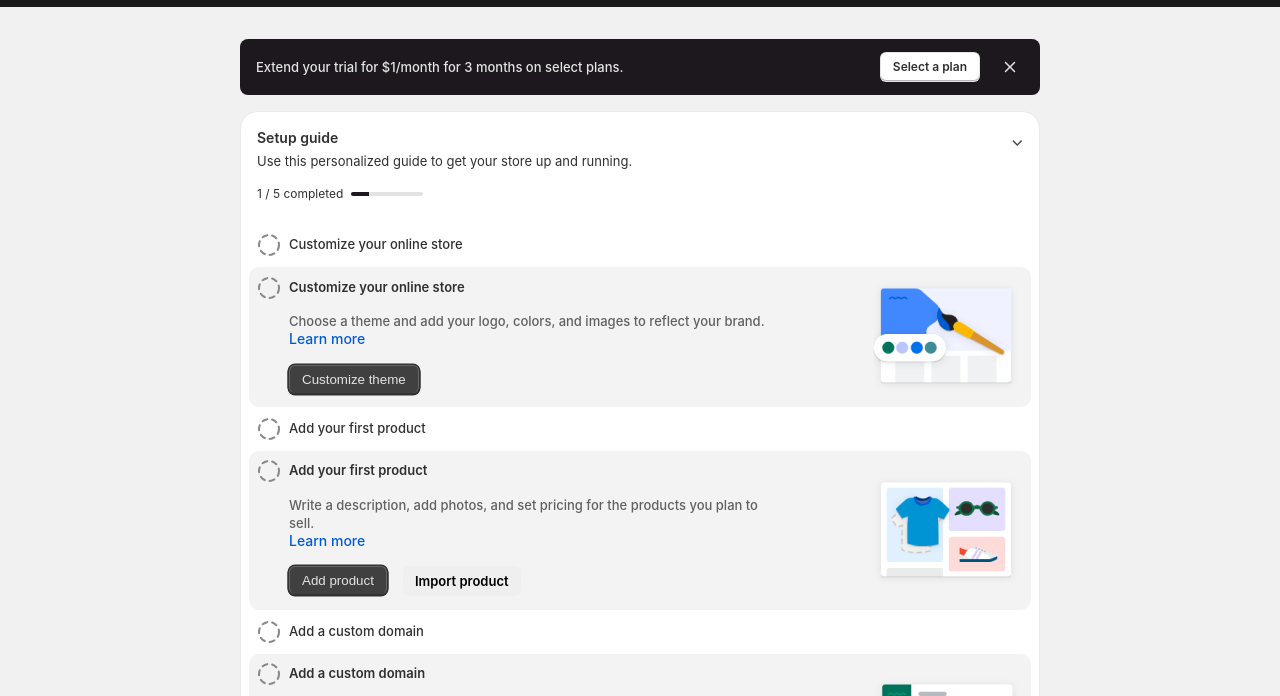
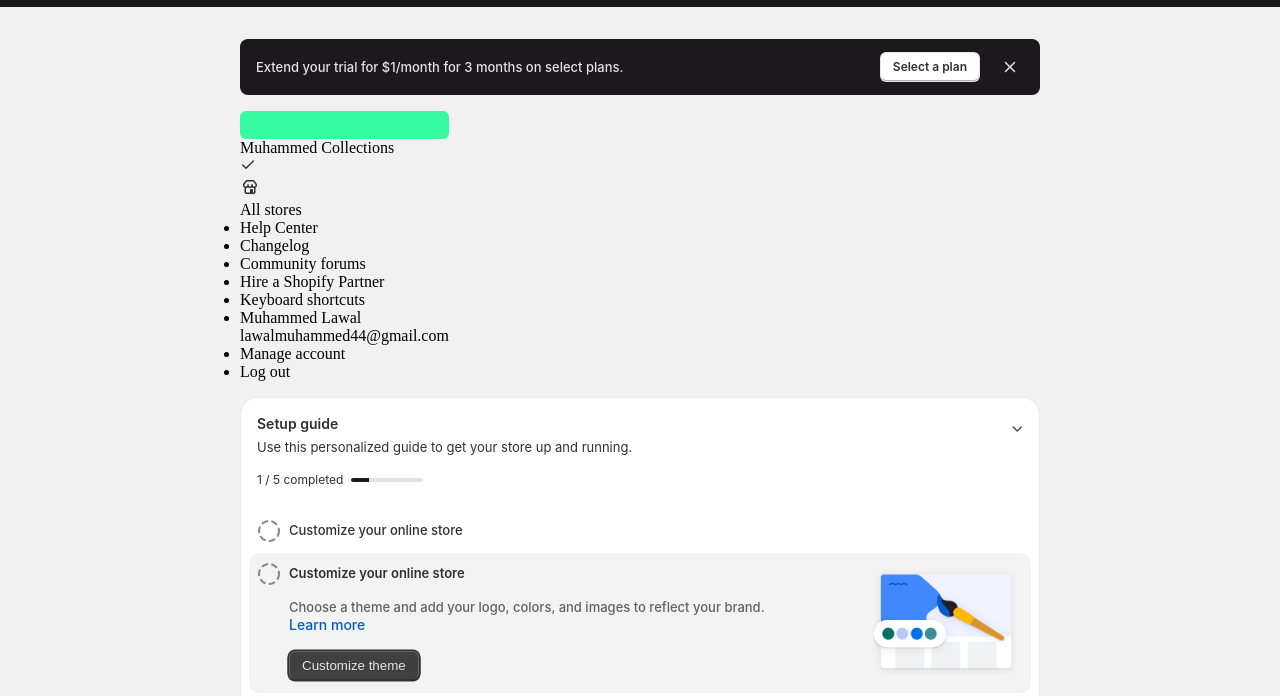
Before and after one commit to LmOpe/Level-Up-Front-Hackathon, a plain HTML site: page index.html in a window 1280 px wide. Shown: the part 49-745 px from the top of the page. Drawn offline with Linux system fonts and the light colour scheme.

Commit message:
Added Dashboard section barebones

```diff
--- a/index.html
+++ b/index.html
@@ -49,6 +49,72 @@
                         alt="Close button"></div>
             </div>
         </section>
+        <aside class="dashboard">
+            <div class="first-item">
+                <div class="dropdown-brand">
+                    <div class="brand-name">
+                        <div class="logo">
+
+                        </div>
+                        Muhammed Collections
+                    </div>
+                    <img src="assets/check.svg" alt="Check Icon">
+                </div>
+                <div class="all-stores">
+                    <div class="store-icon">
+                        <img src="assets/StoreMinor.svg" alt="Store Icon">
+                    </div>
+                    <div class="store-text">
+                        All stores
+                    </div>
+                </div>
+            </div>
+            <div class="line"></div>
+            <ul class="second-item">
+                <li class="dropdown-lists">
+                    <div class="list-text">
+                        Help Center
+                    </div>
+                </li>
+                <li class="dropdown-lists">
+                    <div class="list-text">
+                        Changelog
+                    </div>
+                </li>
+                <li class="dropdown-lists">
+                    <div class="list-text">
+                        Community forums
+                    </div>
+                </li>
+                <li class="dropdown-lists">
+                    <div class="list-text">
+                        Hire a Shopify Partner
+                    </div>
+                </li>
+                <li class="dropdown-lists">
+                    <div class="list-text">
+                        Keyboard shortcuts
+                    </div>
+                </li>
+            </ul>
+            <div class="line"></div>
+            <ul class="third-item">
+                <li class="user-mail">
+                    <div class="name">Muhammed Lawal</div>
+                    <div class="mail">lawalmuhammed44@gmail.com</div>
+                </li>
+                <li class="manage-acct">
+                    <div class="acct-text">
+                        Manage account
+                    </div>
+                </li>
+                <li class="log-out">
+                    <div class="log-out-text">
+                        Log out
+                    </div>
+                </li>
+            </ul>
+        </aside>
         <section class="card stroke-50 light">
             <div class="setup-guide-container">
                 <div class="setup-guide  font-dark">
```
Also changed, not shown: assets/StoreMinor.svg (added), assets/check.svg (added).
